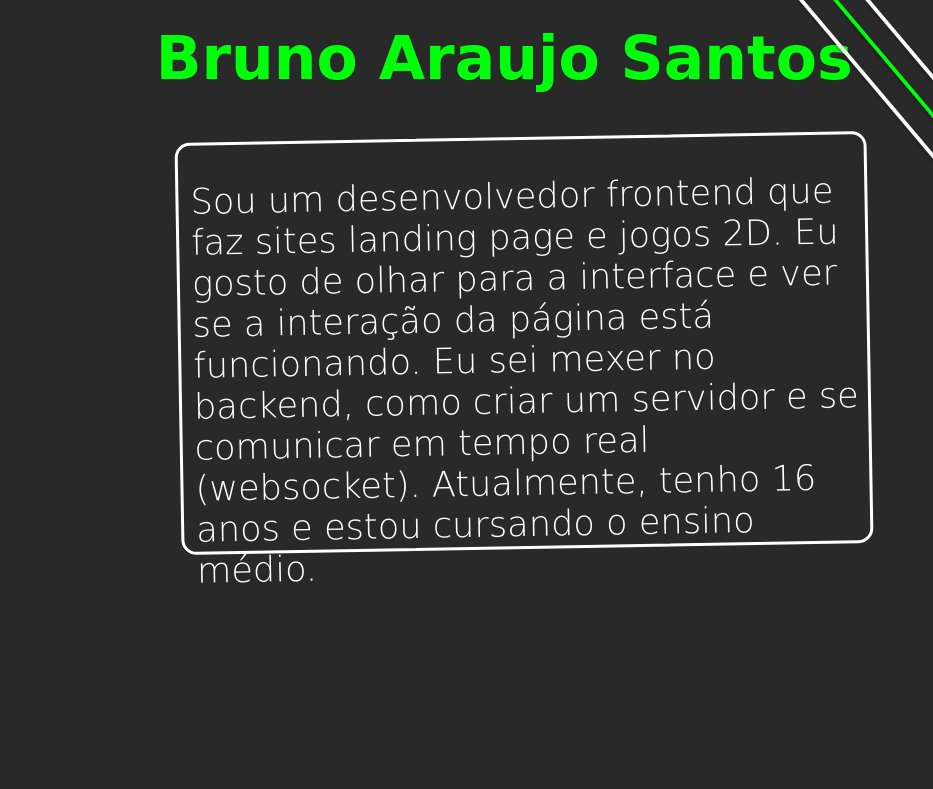
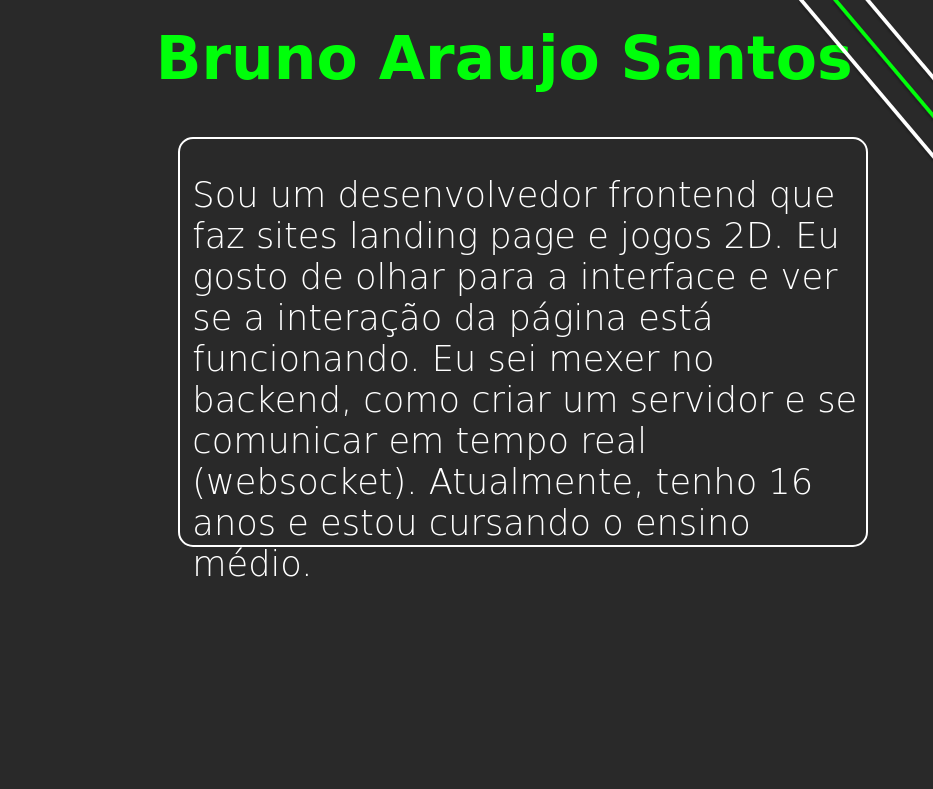
Before and after one commit to araujobrunodev/MyPortfolio, a website: page index.html in a window 1280 px wide. Shown: the top 789 px of the page, 347-1280 px from the left. Drawn offline with Linux system fonts and the light colour scheme; a web font is replaced by a local one.

Commit message:
change border size and remove rotation of the div

```diff
--- a/style/section2.css
+++ b/style/section2.css
@@ -39,15 +39,13 @@ body {
 
     top: 5%;
 
-    border: 2.5pt solid #ffffff;
+    border: 2.1pt solid #ffffff;
     border-radius: 15px;
     background-color: transparent;
 
     color: #ffffff;
     font-family: "julee", cursive;
     font-weight: 200;
-
-    transform: rotate(-1deg);
 }
 
 #borderAboutMe {
```
